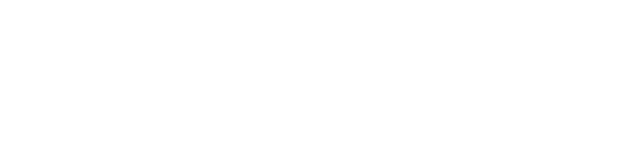
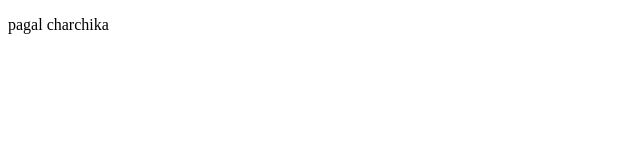
Before and after one commit to 2503051050410-lang/cdemo, a plain HTML site: page index.html in a window 1280 px wide. Shown: the whole page, without its empty margins (0-640 px from the left). Drawn offline with Linux system fonts and the light colour scheme.

Commit message:
Add Paragraph

```diff
--- a/index.html
+++ b/index.html
@@ -4,6 +4,7 @@
     <meta charset="UTF-8">
     <meta name="viewport" content="width=device-width, initial-scale=1.0">
     <title>Document</title>
+    <p>pagal charchika</p>
 </head>
 <body>
 
```
